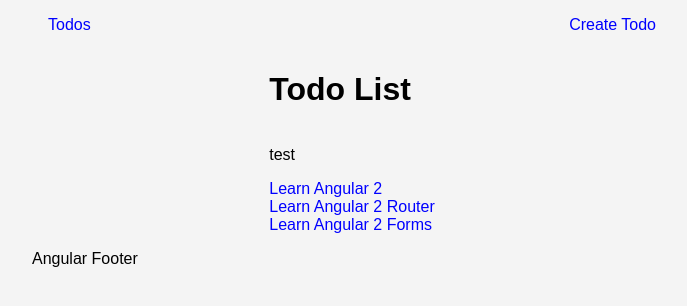
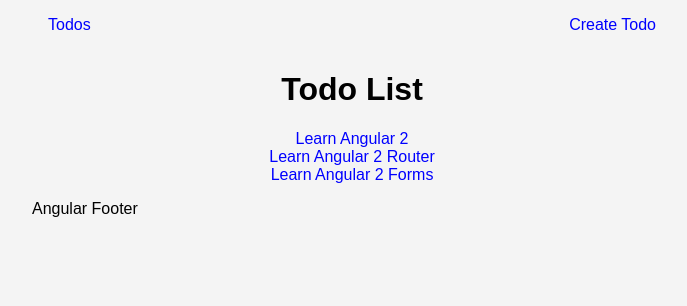
Before and after one commit to allanXQ/angular-todo-app, an Angular app: page /todos in a window 1280 px wide. Shown: the top 306 px of the page, without its empty margins (288-975 px from the left). Built offline with nearby package versions, Linux system fonts and the light colour scheme.

Commit message:
update styling

```diff
--- a/src/app/app.component.css
+++ b/src/app/app.component.css
@@ -1,12 +1,9 @@
-nav {
-  display: flex;
-}
 main {
-  display: flex;
   flex-direction: column;
 }
 nav,
 main {
+  display: flex;
   width: 50vw;
   align-items: center;
   justify-content: center;
--- a/src/app/todos/todos.component.css
+++ b/src/app/todos/todos.component.css
@@ -0,0 +1,13 @@
+.todos-container {
+  width: 50vw;
+  display: flex;
+  justify-content: center;
+  align-items: center;
+  flex-direction: column;
+}
+.todos-list {
+  width: 100%;
+  display: flex;
+  flex-direction: column;
+  align-items: center;
+}
--- a/src/app/todos/todos.component.html
+++ b/src/app/todos/todos.component.html
@@ -1,7 +1,6 @@
-<div>
+<div class="todos-container">
   <h1>Todo List</h1>
-  <ul>
-    <p>test</p>
+  <ul class="todos-list">
     @for (todo of todos; track todo.id) {
     <li>
       <a routerLink="/todo/{{ todo.id }}" routerLinkActive="active">{{
```
